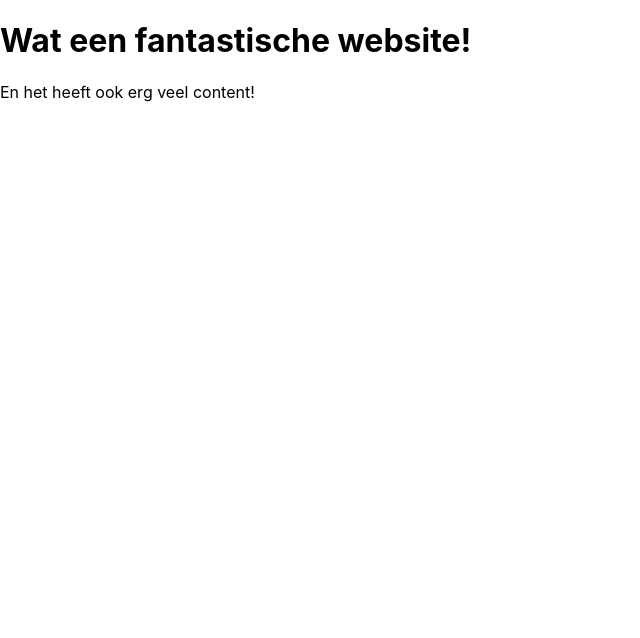
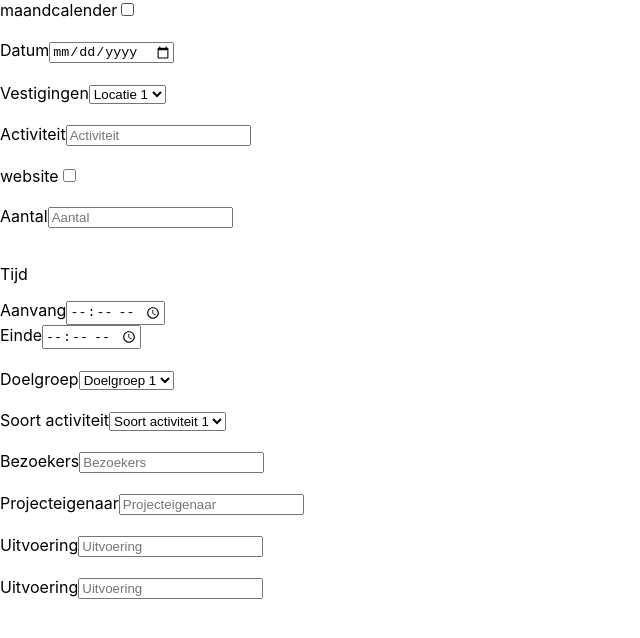
Before and after one commit to BrianBplusplus/fnb-dashboard, a React (Create React App) app: page / in a window 1280 px wide. Shown: the top 638 px of the page, without its empty margins (0-640 px from the left). Built offline with nearby package versions, Linux system fonts and the light colour scheme.

Commit message:
First part of the form complete

```diff
--- a/src/App.js
+++ b/src/App.js
@@ -1,13 +1,13 @@
 import React from "react";
 import { BrowserRouter as Router, Route, Switch } from "react-router-dom";
 
-import Testcomponent from "./components/Testcomponent";
+import DashboardContainer from "./components/DashboardContainer";
 
 const App = () => {
   return (
     <Router>
       <Switch>
-        <Route exact path="/" component={Testcomponent} />
+        <Route exact path="/" component={DashboardContainer} />
       </Switch>
     </Router>
   );
--- /dev/null
+++ b/src/components/DashboardContainer.js
@@ -0,0 +1,13 @@
+import React from "react";
+
+import InputForm from "./InputForm";
+
+const DashboardContainer = () => {
+  return (
+    <div>
+      <InputForm />
+    </div>
+  );
+};
+
+export default DashboardContainer;
--- /dev/null
+++ b/src/components/InputForm.js
@@ -0,0 +1,140 @@
+import React from "react";
+
+const InputForm = () => {
+  return (
+    <form>
+      <label for="maandcalender">maandcalender</label>
+      <input type="checkbox" id="maandcalender" name="maandcalender" value="maandcalender"></input>
+      <br></br>
+      <br></br>
+
+      <label for="date">Datum</label>
+      <input type="date" id="date" name="date" value="date"></input>
+
+      <br></br>
+      <br></br>
+
+      <label for="vestigingen">Vestigingen</label>
+      <select name="vestigingen" id="vestigingen">
+        <option value="locatie1">Locatie 1</option>
+        <option value="locatie2">Locatie 2</option>
+        <option value="locatie3">Locatie 3</option>
+      </select>
+
+      <br></br>
+      <br></br>
+
+      <label for="activiteit">Activiteit</label>
+      <input type="text" id="activiteit" name="activiteit" placeholder="Activiteit"></input>
+
+      <br></br>
+      <br></br>
+
+      <label for="website">website</label>
+      <input type="checkbox" id="website" name="website" value="website"></input>
+
+      <br></br>
+      <br></br>
+
+      <label for="activiteit">Aantal</label>
+      <input type="text" id="aantal" name="aantal" placeholder="Aantal"></input>
+
+      <br></br>
+      <br></br>
+
+      <p>Tijd</p>
+      <label for="aanvang">Aanvang</label>
+      <input type="time" id="aanvang" naam="aanvang"></input>
+      <br></br>
+      <label for="einde">Einde</label>
+      <input type="time" id="einde" naam="einde"></input>
+
+      <br></br>
+      <br></br>
+
+      <label for="doelgroep">Doelgroep</label>
+      <select name="doelgroep" id="doelgroep">
+        <option value="doelgroep1">Doelgroep 1</option>
+        <option value="doelgroep2">Doelgroep 2</option>
+        <option value="doelgroep3">Doelgroep 3</option>
+      </select>
+
+      <br></br>
+      <br></br>
+
+      <label for="soortactiviteit">Soort activiteit</label>
+      <select name="soortactiviteit" id="soortactiviteit">
+        <option value="soortactiviteit1">Soort activiteit 1</option>
+        <option value="soortactiviteit2">Soort activiteit 2</option>
+        <option value="soortactiviteit3">Soort activiteit 3</option>
+      </select>
+
+      <br></br>
+      <br></br>
+
+      <label for="bezoekers">Bezoekers</label>
+      <input type="text" id="bezoekers" name="bezoekers" placeholder="Bezoekers"></input>
+
+      <br></br>
+      <br></br>
+
+      <label for="projecteigenaar">Projecteigenaar</label>
+      <input
+        type="text"
+        id="projecteigenaar"
+        name="projecteigenaar"
+        placeholder="Projecteigenaar"
+      ></input>
+
+      <br></br>
+      <br></br>
+
+      <label for="uitvoering">Uitvoering</label>
+      <input type="text" id="uitvoering" name="uitvoering" placeholder="Uitvoering"></input>
+
+      <br></br>
+      <br></br>
+
+      <label for="uitvoering">Uitvoering</label>
+      <input type="text" id="uitvoering" name="uitvoering" placeholder="Uitvoering"></input>
+    </form>
+  );
+};
+
+export default InputForm;
+
+/*
+
+
+Voor onze Activiteitenkalender hebben we de volgende velden nodig:
+
+//•	Maandkalender - vink
+//•	Datum - kalender
+//•	Weekdag - automatisch na kalender
+//•	Vestiging - dropdown
+//•	Activiteit - vrij veld
+//•	Website - vink - moet datum aan gehangen kunnen worden (Als men dit aanvinkt kunnen we in query ‘website’ zien dat het op de website moet en zodra op website is geplaatst zetten we er een datum van plaatsing bij zodat collega’s kunnen zien dat het al op website staat zodat we geen dubbel werk doen)
+//•	Aantal - vrij veld (nodig voor Ticketwise)
+//•	Aanvang-einde - invulveld tijd
+//•	Doelgroep - dropdown
+//•	Soort activiteit - dropdown
+//•	Bezoekers - vrij veld
+//•	Projecteigenaar - vrij veld
+//•	Uitvoering - vrij veld
+•	Prijs - vrij veld, €
+•	Korting - vrij veld
+•	Aantal kaarten - vrij veld
+•	Kostenplaats - dropdown (geen, E&O, Lelystad, Dronten, Biddinghuizen, Swifterbant, NOP, Urk, Zeewolde, Ondernemers)
+•	Persbericht - vrij veld
+•	Afbeelding - vrij veld
+•	Projectplan - vrij veld
+
+Daarnaast moet er op de site heb volgende komen:
+•	Handleiding
+•	Veelgestelde vragen
+•	Statistieken (dit moet denk ik via Ovatic)
+•	Knop per vestiging
+•	Knop voor het invullen van bezoekersaantallen (nadat alle bovenstaande velden ingevuld zijn, moet het weer op te roepen zijn, om bezoekersaantallen in te vullen)
+•	Knop voor website (wat al is ingevoerd moet niet meer zichtbaar zijn)
+
+*/
--- /dev/null
+++ b/src/store/temporary/selector.js
@@ -0,0 +1,3 @@
+export const selectTemporary = (reduxState) => {
+  return reduxState.blogPosts;
+};
```
Also changed, not shown: 1 other file (tests, documents, lock files or other folders).
